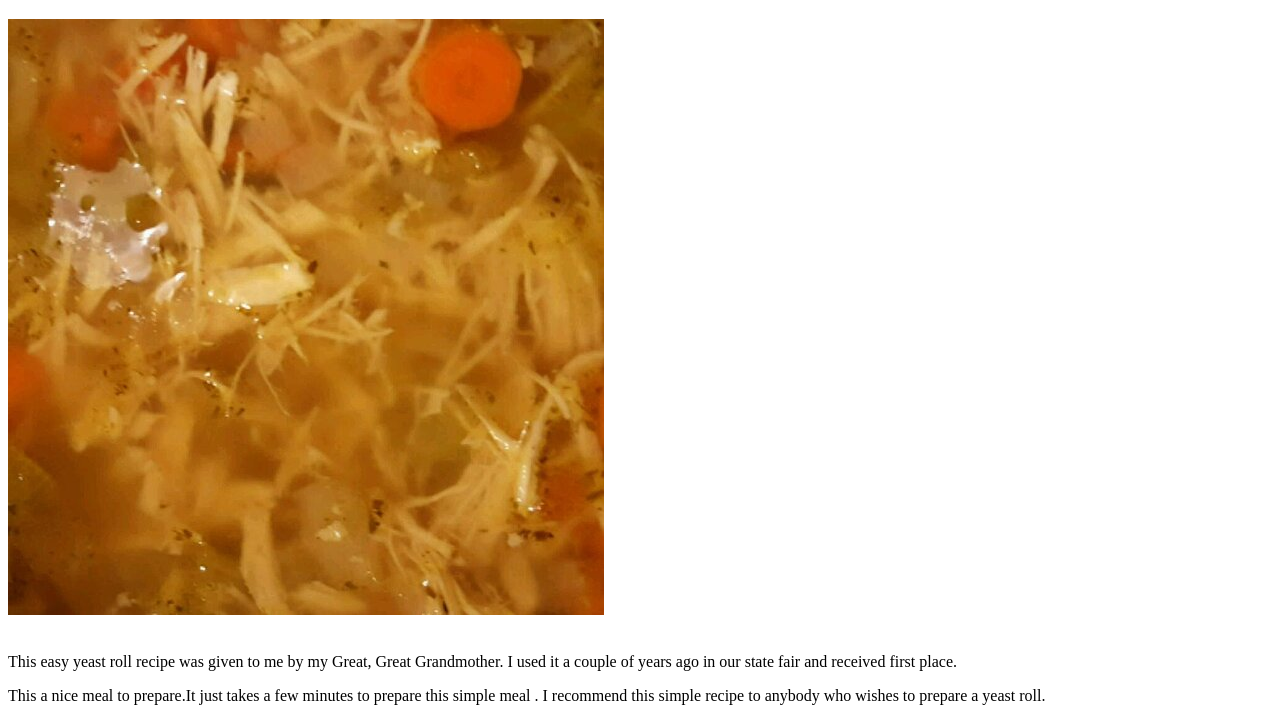
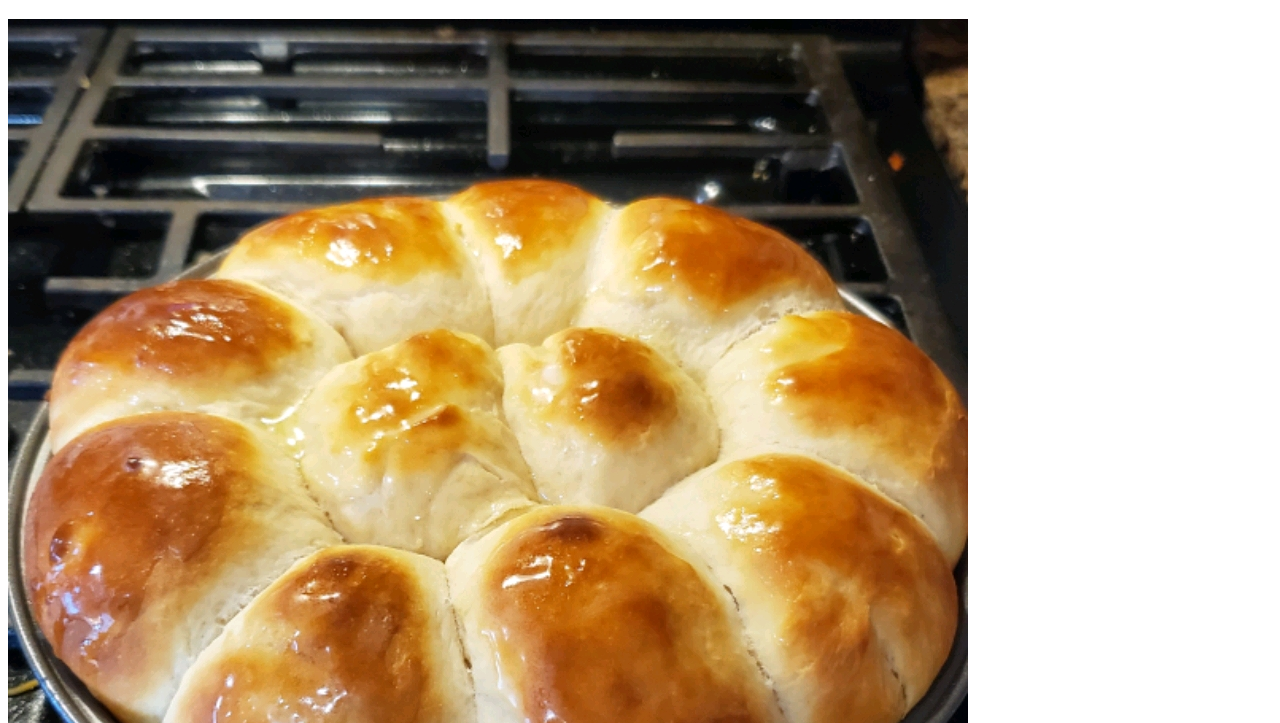
Before and after one commit to Evans-1rosana/Odin_recipeeeeee, a plain HTML site: page lasagna.html in a window 1280 px wide. Shown: the part 61-784 px from the top of the page. Drawn offline with Linux system fonts and the light colour scheme.

Commit message:
addition of creamy.html, index.html, chicken.html

```diff
--- a/lasagna.html
+++ b/lasagna.html
@@ -8,7 +8,7 @@
     </head>
 <body>
     <h1>Quick Yeast Rolls</h1>
-     <img src="/assets/image.jpeg" alt="Quick Yeast Rolls"><br><br>
+     <img src="/assets/image (1).jpeg" alt="Quick Yeast Rolls"><br><br>
       <p>This easy yeast roll recipe was given to me by my Great, Great Grandmother.
      I used it a couple of years ago in our state fair and received first place.
 
```
Also changed, not shown: creamy.html (+1 -0 lines), index.html (+1 -0 lines), assets/image (1).jpeg (added), assets/image (3).jpeg (added).
